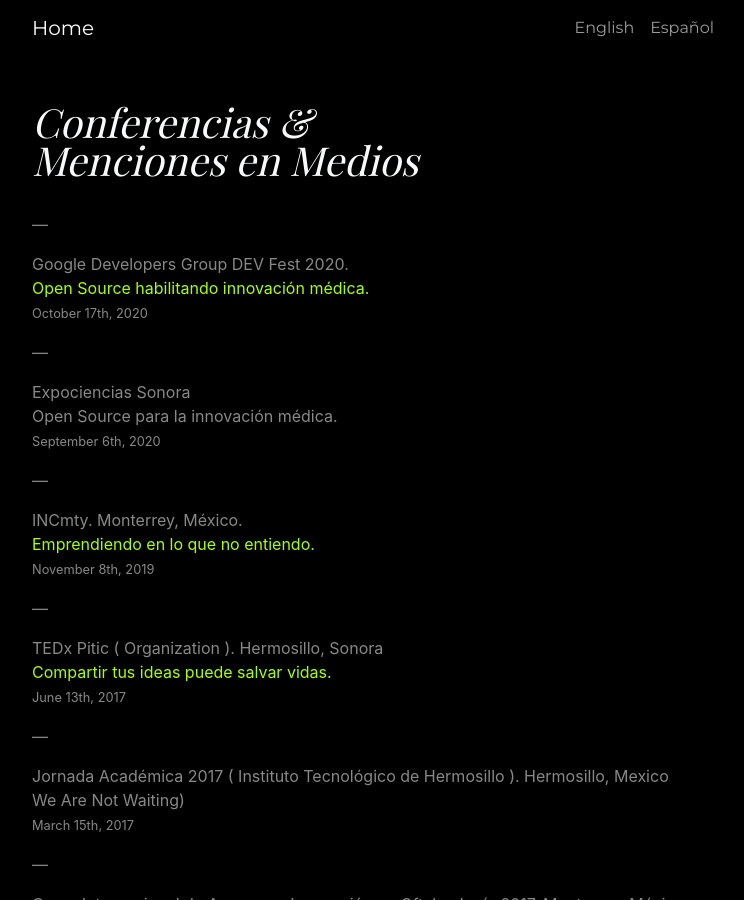
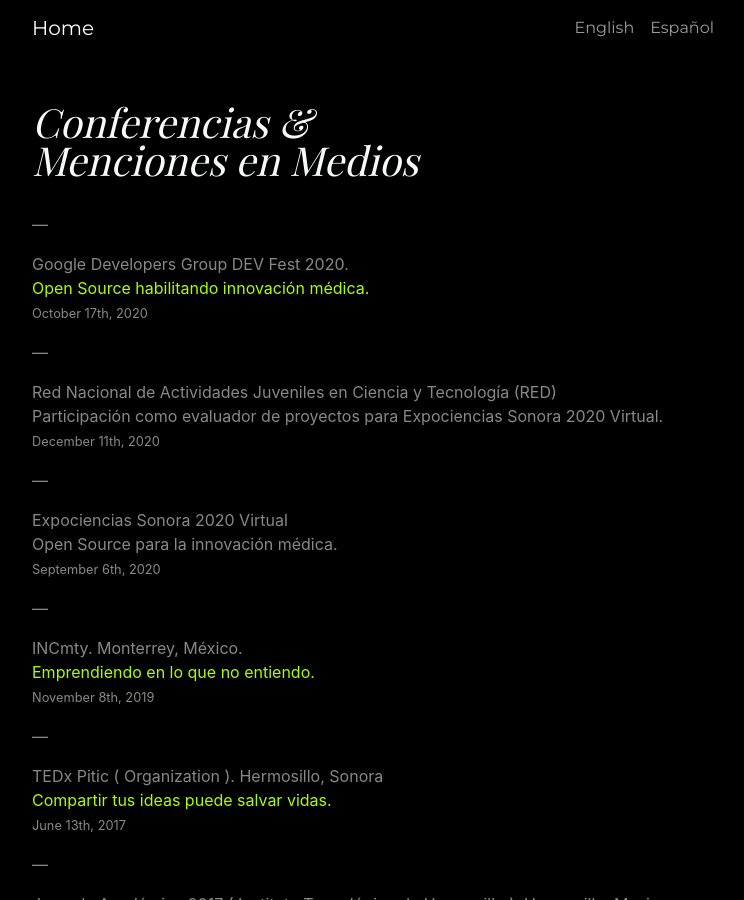
Before and after one commit to bustavo/bustavo.github.io, a Jekyll site: the page built from medios.md, in a window 1280 px wide and 900 px high. Shown: the whole window, without its empty margins (263-1007 px from the left). Built offline with Jekyll 4.4.1, drawn with Linux system fonts in a browser that asks for light colours.

```diff
--- a/medios.md
+++ b/medios.md
@@ -17,7 +17,15 @@ Google Developers Group DEV Fest 2020.<br/>
   —
 </p>
 
-Expociencias Sonora<br/>
+Red Nacional de Actividades Juveniles en Ciencia y Tecnología (RED)<br/>
+Participación como evaluador de proyectos para Expociencias Sonora 2020 Virtual.<br/>
+<small>December 11th, 2020</small>
+
+<p>
+  —
+</p>
+
+Expociencias Sonora 2020 Virtual<br/>
 Open Source para la innovación médica.<br/>
 <small>September 6th, 2020</small>
 
```
Also changed, not shown: media.md (+9 -1 lines).
